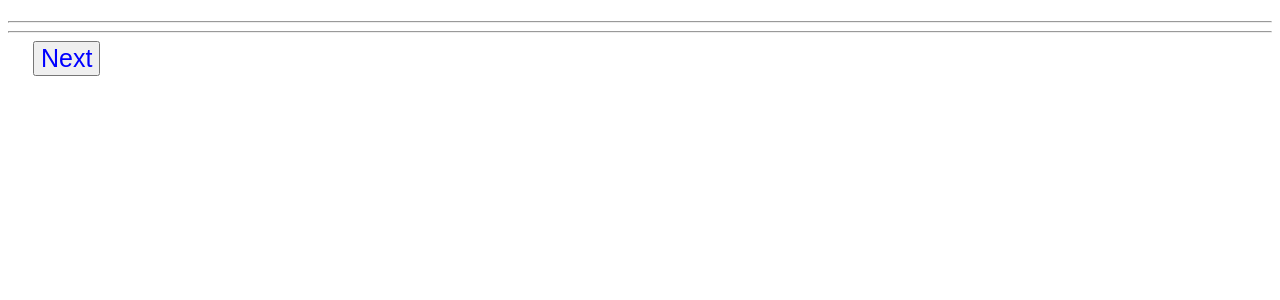
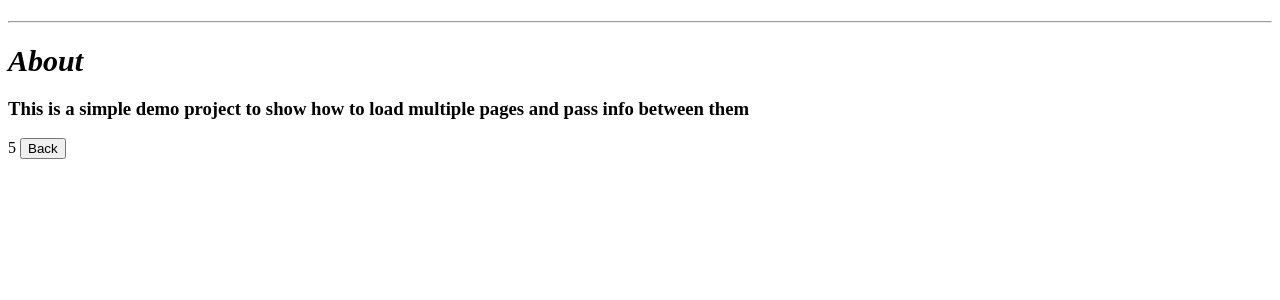
Before and after one commit to irchris1983/basic-angular5, an Angular app: page /about/1 in a window 1280 px wide. Before the commit this address led to /. Shown: the top 300 px of the page. Built offline with nearby package versions, Linux system fonts and the light colour scheme.

Commit message:
Changed: Updates to the routing

```diff
--- a/src/app/About/about.component.html
+++ b/src/app/About/about.component.html
@@ -1,4 +1,6 @@
 <div>
     <h1>About</h1>
-    <h3>{{ num }}</h3>
+    <h3>This is a simple demo project to show how to load multiple pages and pass info between them</h3>
+    {{ num }}
+    <button (click)="previous()">Back</button>
 </div>
--- a/src/app/About/about.component.ts
+++ b/src/app/About/about.component.ts
@@ -1,4 +1,7 @@
-import { Component, OnInit, Input, Output, EventEmitter, OnChanges } from '@angular/core';
+import { Component, Input, Output, EventEmitter, OnChanges } from '@angular/core';
+import { ActivatedRoute, Router } from '@angular/router';
+import { AppService } from '../app.service';
+import { Globals } from '../globals';
 
 @Component({
     selector: 'app-about',
@@ -6,14 +9,29 @@ import { Component, OnInit, Input, Output, EventEmitter, OnChanges } from '@angu
     styleUrls: ['./about.component.scss']
 })
 export class AboutComponent implements OnChanges {
-    @Input() num = Number;
+    //@Input() num = Number;
     @Output() hidebtn = new EventEmitter<boolean>();
-    constructor() {
+    num = 0;
+    constructor(private route: ActivatedRoute, private router: Router, private service: AppService) {
+
       }
+
+    ngOnInit() {
+        this.getnum();
+    }
 
     ngOnChanges(): void {
         this.hidebtn.emit(false);
     }
 
+    previous(): void{
+        this.router.navigate(['login']);
 
+    }
+
+    getnum(): void {
+        this.num = 5;
+        //this.service.getValues();
+
+    }
 }
--- a/src/app/Login/login.component.html
+++ b/src/app/Login/login.component.html
@@ -2,5 +2,6 @@
     <input #box (keyup)="keyEntry(box.value)">
 </div>
 <div>
-    <button routerLink="\about" (click)="login()">Login</button>
+    <button (click)="login()">Login</button>
+    <!--routerLink="\about"-->
 </div>
--- a/src/app/Login/login.component.ts
+++ b/src/app/Login/login.component.ts
@@ -1,5 +1,6 @@
 import { Component, OnInit, Output, EventEmitter } from '@angular/core';
 import { ActivatedRoute } from '@angular/router';
+import { Router } from '@angular/router';
 
 @Component({
     selector: 'app-login',
@@ -9,14 +10,15 @@ import { ActivatedRoute } from '@angular/router';
 export class LoginComponent implements OnInit {
     Username = '';
     @Output() user = new EventEmitter<string>();
-    constructor() { }
-
+    constructor(private route: ActivatedRoute, private router: Router) { }
+    //private route: ActivatedRoute, private router: Router
     ngOnInit(): void {
         this.user.emit('Login as user');
     }
 
     login(): void {
         this.user.emit('Username: ' + this.Username);
+        this.router.navigate(['about/12']);
     }
 
     keyEntry(value: string) {
--- a/src/app/app-routing.module.ts
+++ b/src/app/app-routing.module.ts
@@ -5,8 +5,8 @@ import { AboutComponent } from './About/about.component';
 import { LoginComponent } from './Login/login.component';
 
 const routes: Routes = [
-  { path: 'login', component: LoginComponent },
-  { path: 'about', component: AboutComponent },
+  { path: '/login', component: LoginComponent },
+  { path: '/about', component: AboutComponent },
   { path: '', redirectTo: '/login', pathMatch: 'full' },
 ];
 
--- a/src/app/app.component.html
+++ b/src/app/app.component.html
@@ -13,9 +13,9 @@
 <!--
   <app-about [num]="val" (hidebtn)= "btn = $event"></app-about>
 -->
-<hr/>
-  <footer>
+
+  <!--<footer>
   <button type="submit" [hidden]="btn">Back</button>
   <div class="divider"></div>
   <button (click)="onClick()">Next</button>
-</footer>
+</footer>-->
--- a/src/app/app.module.ts
+++ b/src/app/app.module.ts
@@ -9,15 +9,14 @@ import { LoginComponent } from './Login/login.component';
 
 const appRoutes: Routes = [
   { path: 'login', component: LoginComponent },
-  { path: 'about', component: AboutComponent },
+  { path: 'about/:num', component: AboutComponent },
 ];
 
 @NgModule({
 
   imports: [
     BrowserModule,
-    RouterModule.forRoot(
-      appRoutes,
+    RouterModule.forRoot(appRoutes,
       { enableTracing: true } // <-- debugging purposes only
     )
   ],
--- /dev/null
+++ b/src/app/app.service.ts
@@ -0,0 +1,26 @@
+import { Injectable } from '@angular/core';
+
+import { Observable, of } from 'rxjs';
+
+import { Globals } from './globals';
+
+@Injectable({
+  providedIn: 'root',
+})
+export class AppService {
+
+  constructor() { }
+
+  getValues(): Observable<number>{
+    //const test: Globals = { num:12};
+    const test = 5;
+    return of(test);
+  }
+
+
+  //getHeroes(): Observable<Hero[]> {
+    // TODO: send the message _after_ fetching the heroes
+  //  this.messageService.add('HeroService: fetched heroes');
+  // return of(HEROES);
+  //}
+}
--- /dev/null
+++ b/src/app/globals.ts
@@ -0,0 +1,3 @@
+export class Globals {
+    num: number;
+  }
```
